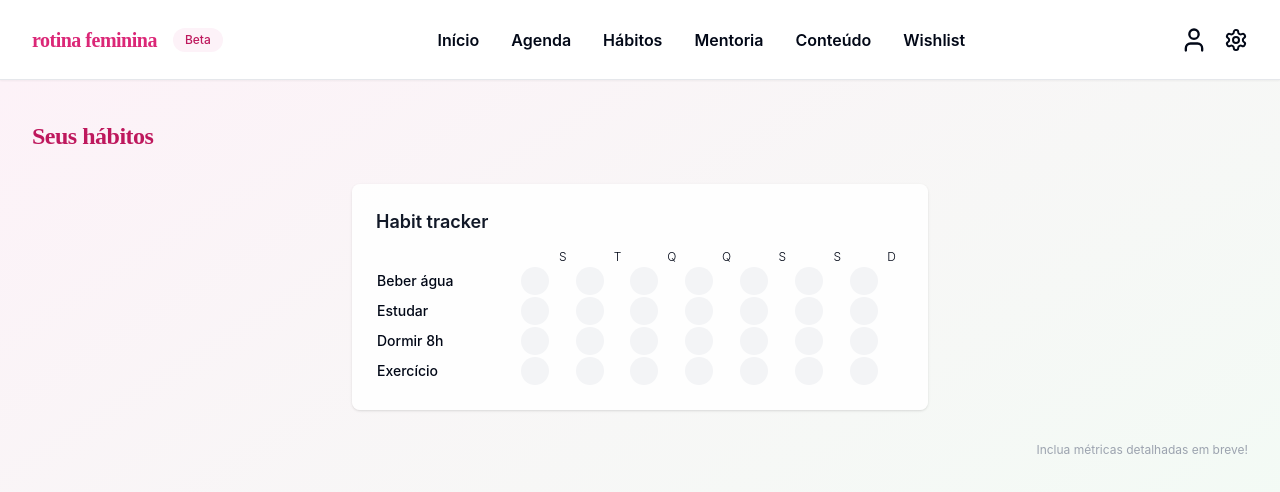
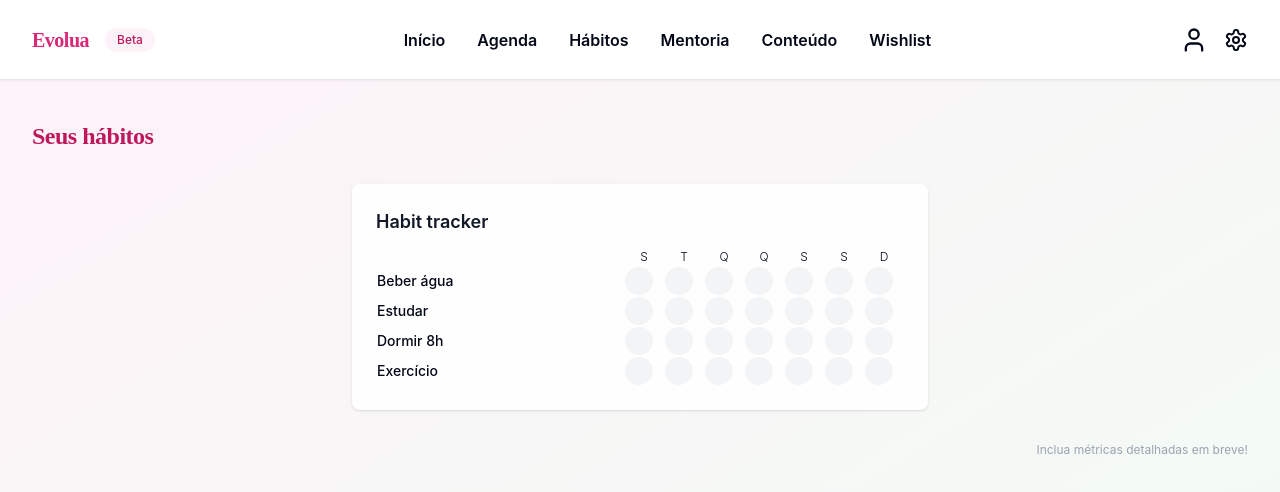
Before and after one commit to leticiascofield/Evolua, a React (Vite) app: page /habitos in a window 1280 px wide. Shown: the top 492 px of the page. Built offline with nearby package versions, Linux system fonts and the light colour scheme.

Commit message:
Refactor: Rename app and align habit tracker
Rename the app title to "Evolua" and align the day labels with the checkboxes in the habit tracker.

```diff
--- a/src/components/AppMenu.tsx
+++ b/src/components/AppMenu.tsx
@@ -1,4 +1,3 @@
-
 import { User, Settings } from "lucide-react";
 import { Link } from "react-router-dom";
 
@@ -7,7 +6,7 @@ export default function AppMenu() {
     <header className="flex items-center justify-between py-4 px-8 border-b bg-white/80 backdrop-blur-md shadow-sm h-20">
       <div className="flex items-center gap-2">
         <span className="text-xl font-bold text-pink-600 font-playfair tracking-tight">
-          rotina feminina
+          Evolua
         </span>
         <span className="ml-2 text-xs bg-pink-50 text-pink-700 px-3 py-1 rounded-full font-medium">
           Beta
--- a/src/components/HabitTracker.tsx
+++ b/src/components/HabitTracker.tsx
@@ -1,3 +1,4 @@
+
 import { useState } from "react";
 const habitsList = ["Beber água", "Estudar", "Dormir 8h", "Exercício"];
 export function HabitTracker() {
@@ -25,7 +26,13 @@ export function HabitTracker() {
             <tr>
               <th className="py-1"></th>
               {["S", "T", "Q", "Q", "S", "S", "D"].map((d, i) => (
-                <th key={i} className="font-light text-xs px-2 text-right">{d}</th>
+                <th
+                  key={i}
+                  className="font-light text-xs px-2 text-center" // Mudança: text-center
+                  style={{ width: 40 }}
+                >
+                  {d}
+                </th>
               ))}
             </tr>
           </thead>
@@ -34,7 +41,7 @@ export function HabitTracker() {
               <tr key={h.name}>
                 <td className="font-medium">{h.name}</td>
                 {h.days.map((done, j) => (
-                  <td key={j}>
+                  <td key={j} className="text-center"> {/* Mudança: alinhamento centralizado */}
                     <button
                       aria-label={done ? "Concluído" : "Pendente"}
                       className={`w-7 h-7 rounded-full flex items-center justify-center transition
```
